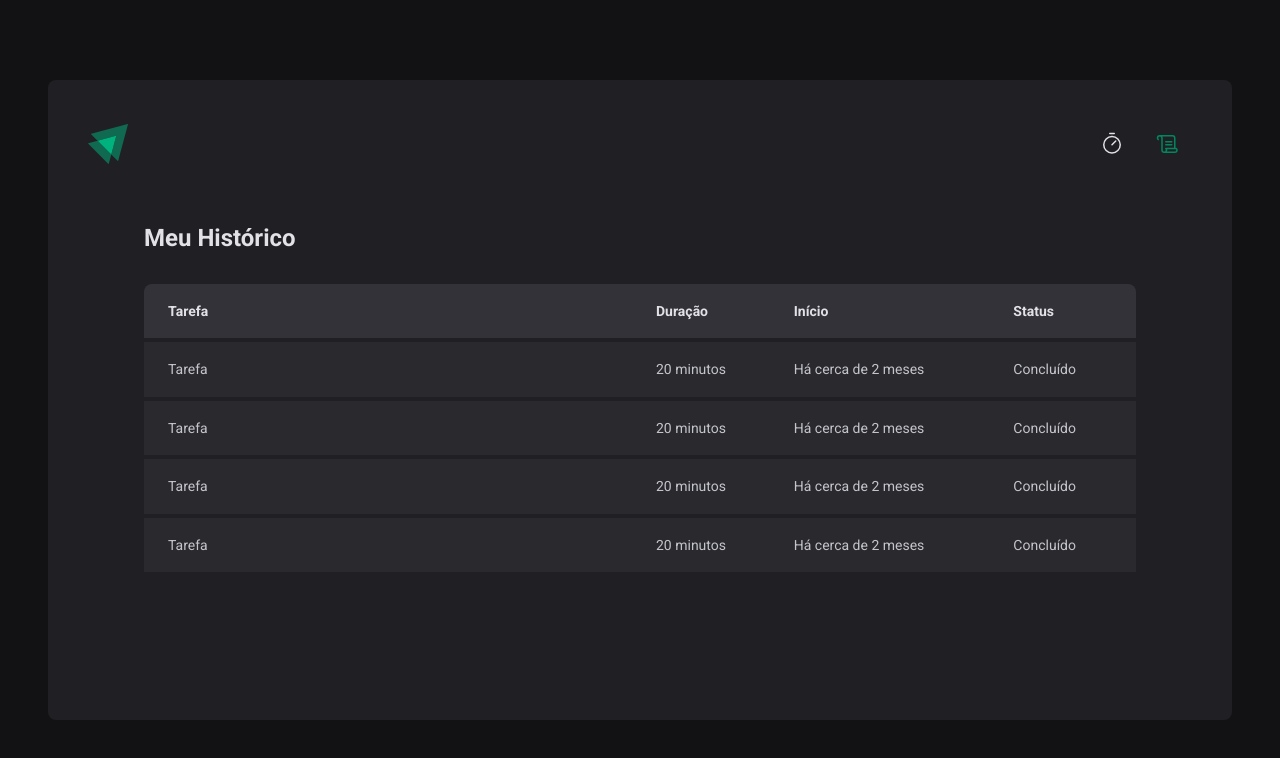
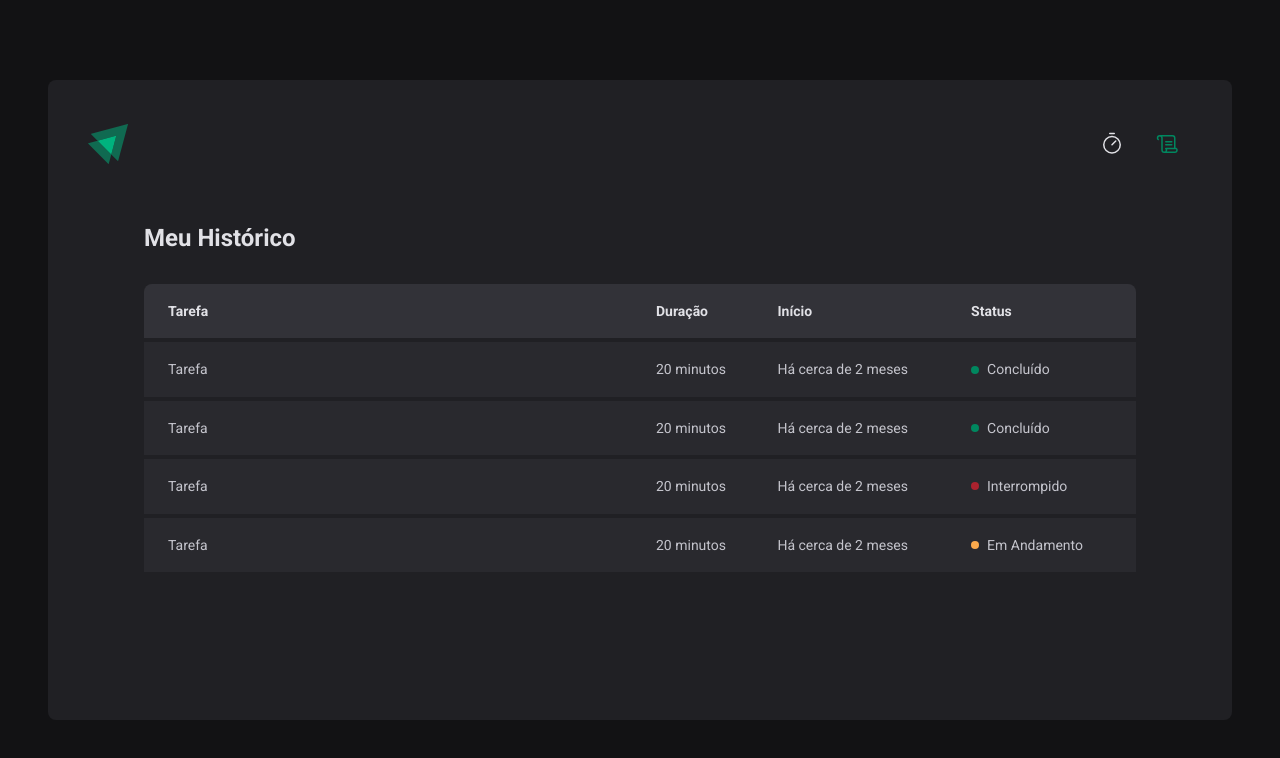
Before and after one commit to pfrancaneto/ignite-timer, a React (Vite) app: page /historico in a window 1280 px wide. Shown: the top 758 px of the page. Built offline with nearby package versions, Linux system fonts and the light colour scheme.

Commit message:
COnstrução do Componente Status

```diff
--- a/src/pages/Historico/index.tsx
+++ b/src/pages/Historico/index.tsx
@@ -1,4 +1,4 @@
-import { HistoricoContainer, HistoricoLista } from './styles';
+import { HistoricoContainer, HistoricoLista, Status } from './styles';
 
 export function Historico() {
   return (
@@ -20,25 +20,33 @@
               <td>Tarefa</td>
               <td>20 minutos</td>
               <td>Há cerca de 2 meses</td>
-              <td>Concluído</td>
+              <td>
+                <Status statusColor='green'>Concluído</Status>
+              </td>
             </tr>
             <tr>
               <td>Tarefa</td>
               <td>20 minutos</td>
               <td>Há cerca de 2 meses</td>
-              <td>Concluído</td>
+              <td>
+                <Status statusColor='green'>Concluído</Status>
+              </td>
             </tr>
             <tr>
               <td>Tarefa</td>
               <td>20 minutos</td>
               <td>Há cerca de 2 meses</td>
-              <td>Concluído</td>
+              <td>
+                <Status statusColor='red'>Interrompido</Status>
+              </td>
             </tr>
             <tr>
               <td>Tarefa</td>
               <td>20 minutos</td>
               <td>Há cerca de 2 meses</td>
-              <td>Concluído</td>
+              <td>
+                <Status statusColor='yellow'>Em Andamento</Status>
+              </td>
             </tr>
           </tbody>
         </table>
--- a/src/pages/Historico/styles.ts
+++ b/src/pages/Historico/styles.ts
@@ -60,3 +60,26 @@
     }
   }
 `;
+
+const STATUS_COLORS = {
+  yellow: 'yellow-500',
+  green: 'green-500',
+  red: 'red-500'
+} as const;
+interface StatusProps {
+  statusColor: keyof typeof STATUS_COLORS;
+}
+
+export const Status = styled.span<StatusProps>`
+  display: flex;
+  align-items: center;
+  gap: 0.5rem;
+
+  &::before {
+    content: '';
+    width: 0.5rem;
+    height: 0.5rem;
+    border-radius: 9999px;
+    background-color: ${props => props.theme[STATUS_COLORS[props.statusColor]]}
+  }
+`;
```
